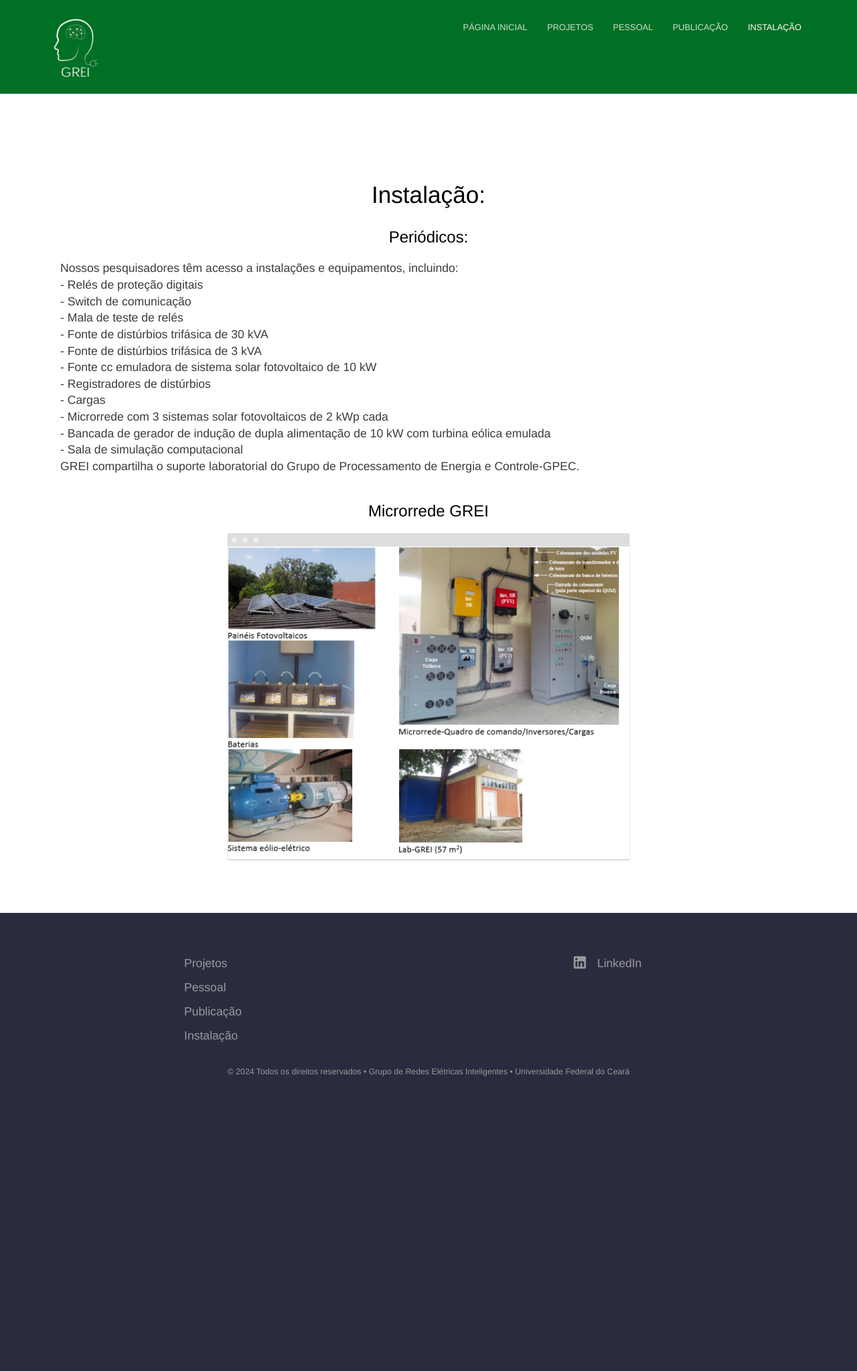
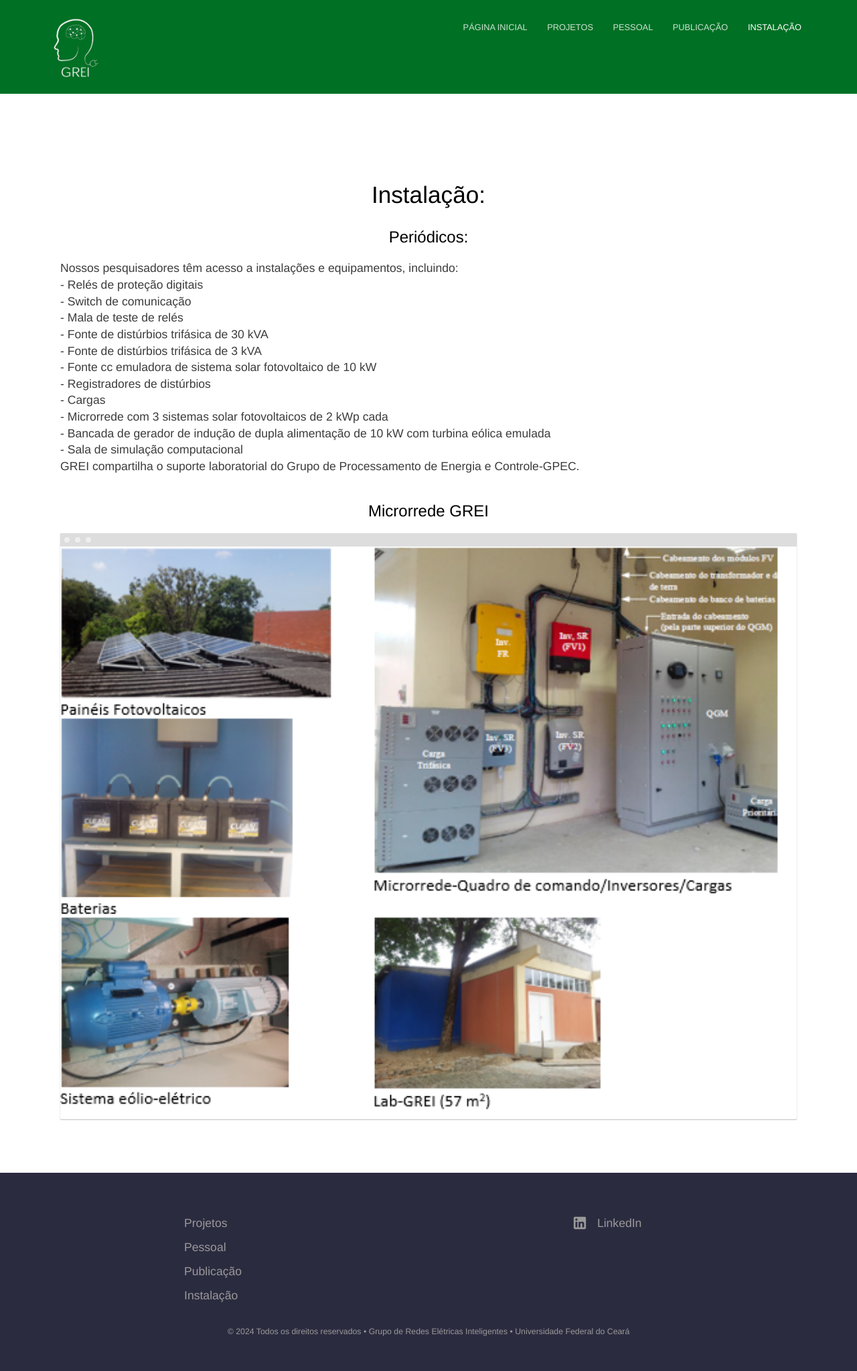
Before and after one commit to Gabriell89222/Gabriell89222.github.io, a Jekyll site: the page built from contact.html, in a window 1280 px wide. Shown: the whole page at 67% size. Built offline with Jekyll 4.4.1, drawn with Linux system fonts in a browser that asks for light colours; before the commit the page ends 1659 px from its top, so only the background shows below that.

Commit message:
Ajuste aba instalação v-1.8

```diff
--- a/_sass/layout.scss
+++ b/_sass/layout.scss
@@ -59,7 +59,7 @@ header {
 }
 
 .screenshot{
-	max-width: 600px;
+	max-width: 100%;
 	height: auto;
 	display: block;
 	box-shadow: 0 1px 0 #ccc, 0 1px 0 1px #eee;
--- a/contact.html
+++ b/contact.html
@@ -29,7 +29,7 @@ description:
 		<div class="container flex">
 			<div class="text editable">
 				<h2 class="Publicação">Microrrede GREI</h2>
-				<img src="/images/loc/rede.png" alt="Microrrede" class="screenshot editable" width="600px" data-cms-source="/index.html" data-cms-index="4">
+				<img src="/images/loc/rede.png" alt="Microrrede" class="screenshot editable" width="70%" data-cms-source="/index.html" data-cms-index="4">
 			</div>
 		</div>
 	</section>
```
